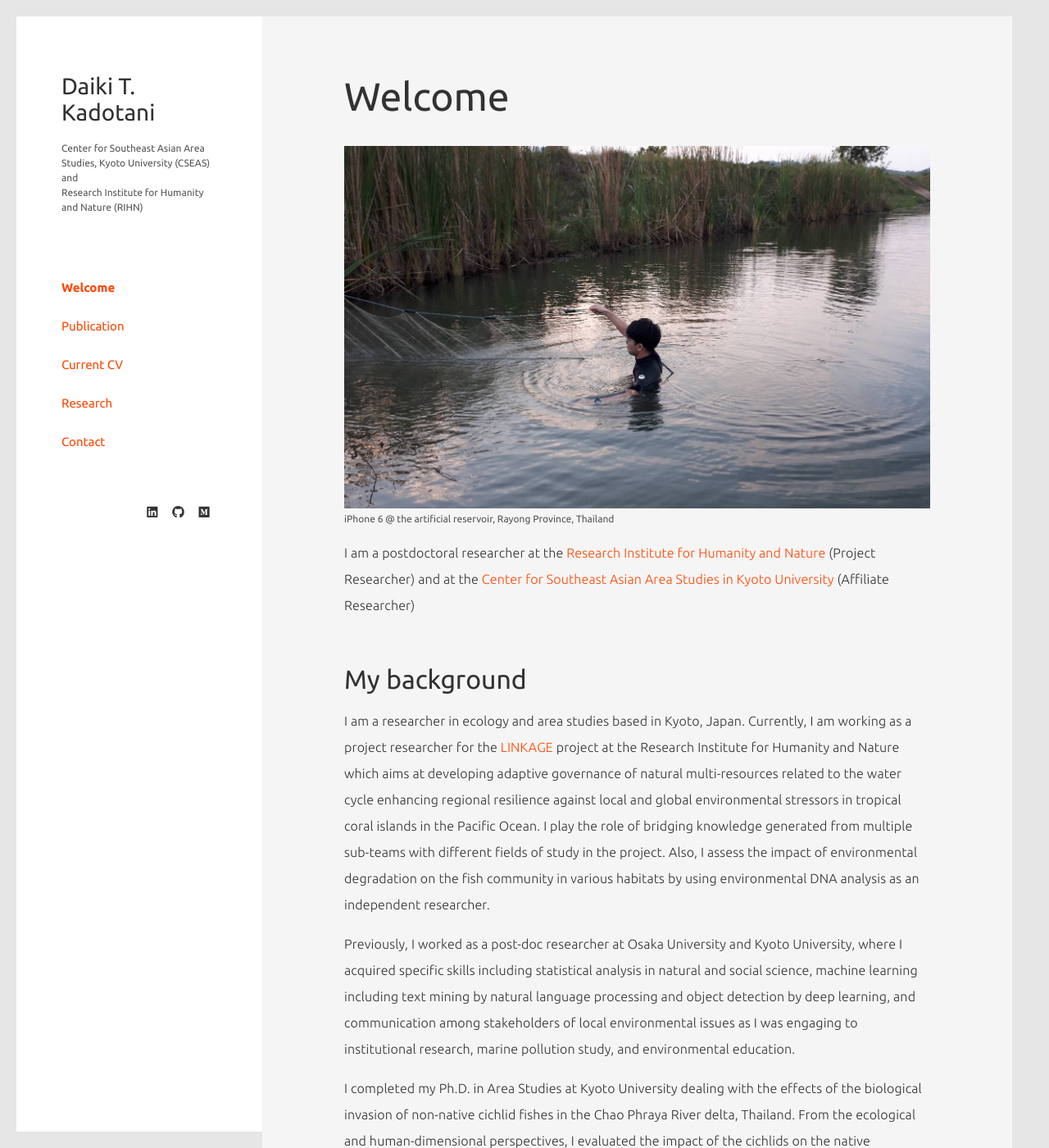
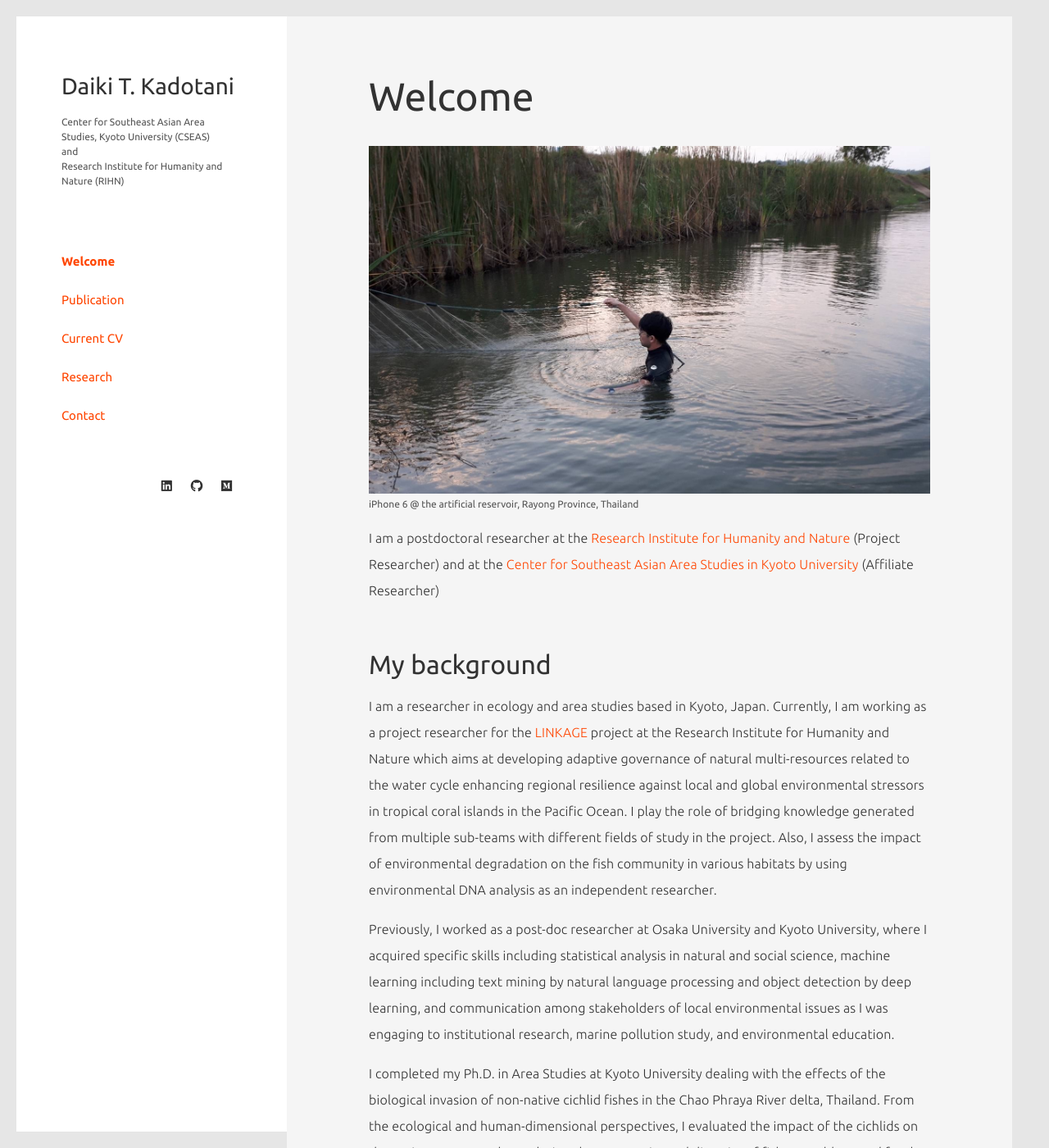
Before and after one commit to tjdk1992/tjdk1992.github.io, a Jekyll site: the page built from index.md, in a window 1280 px wide and 1400 px high. Shown: the whole window at 82% size. Built offline with Jekyll 4.4.1, drawn with Linux system fonts in a browser that asks for light colours; nearby versions of some CDN libraries; a style sheet for code colours, icons or effects is not loaded.

Commit message:
update site

```diff
--- a/assets/css/layout.css
+++ b/assets/css/layout.css
@@ -14,8 +14,8 @@
 /* 左カラム */
 
 #left-column {
-  flex: 0 0 300px;
-  width: 300px;
+  flex: 0 0 330px;
+  width: 330px;
   background: #ffffff;
 
   display: flex;
```
